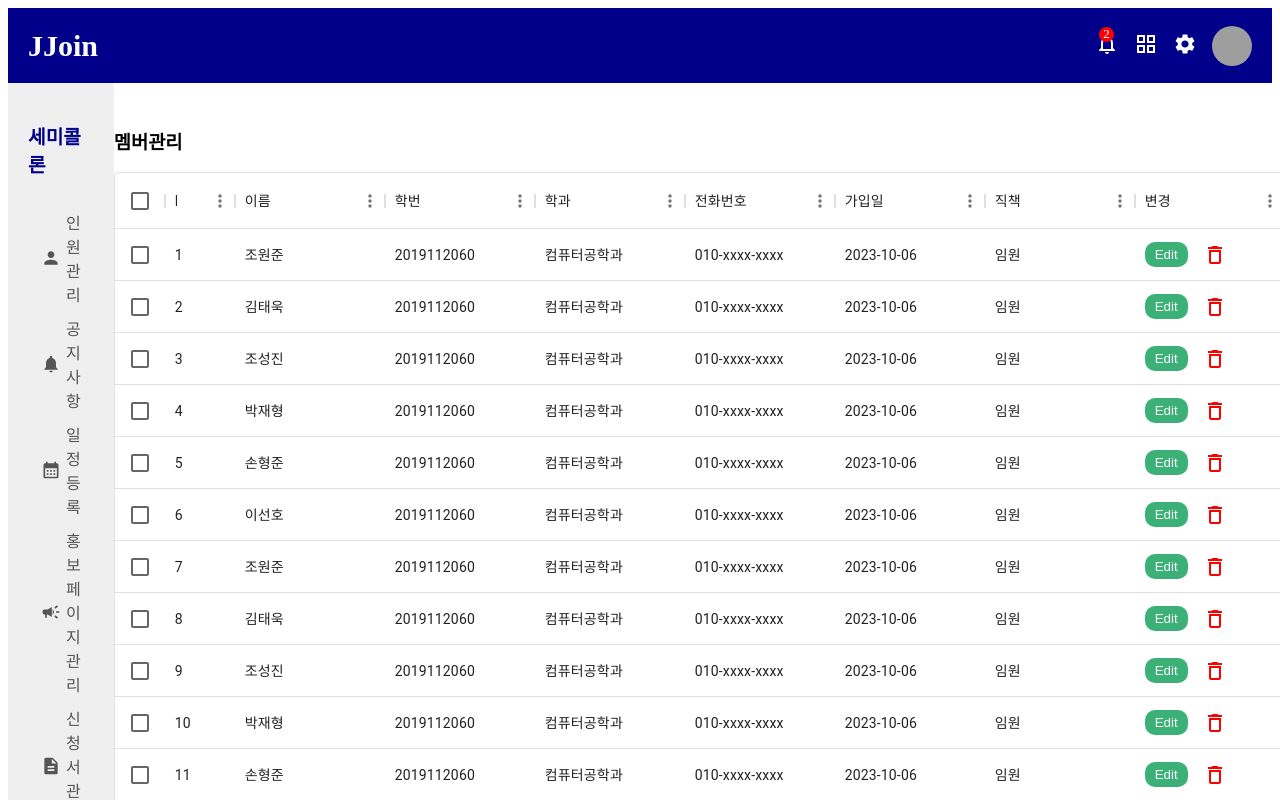
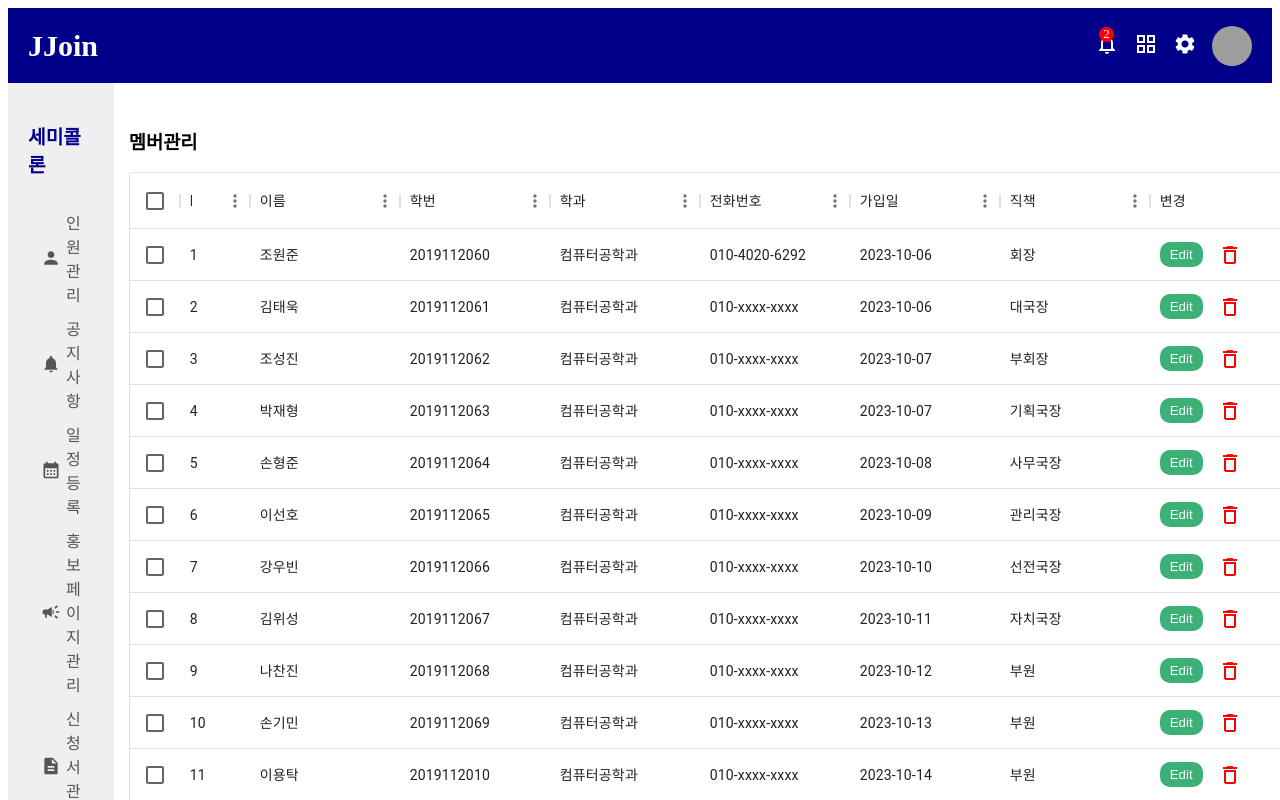
Before and after one commit to In-lyeog-sa-mu-so/jjoin-web, a React (Create React App) app: page /users in a window 1280 px wide. Shown: the top 800 px of the page. Built offline with nearby package versions, Linux system fonts and the light colour scheme; grey boxes are pictures that could not be loaded.

Commit message:
feat: 신청서 폼 기능 추가

```diff
--- a/src/App.js
+++ b/src/App.js
@@ -11,6 +11,7 @@ import DecorateUpdatePage from "./pages/decorate/DecorateUpdatePage";
 import Home from './pages/home/Home';
 import UserList from "./pages/userList/UserList";
 import ReactCalendar from "./pages/calendar/Calendar";
+import ApplicationForm from "./pages/apply/ApplicationForm";
 import { BrowserRouter as Router, Routes, Route } from 'react-router-dom';
 
 function App() {
@@ -29,6 +30,7 @@ function App() {
                     <Route exact path="/" element={<Home />} />
                     <Route path="/users" element={<UserList/>} />
                     <Route path="/calendar" element={<ReactCalendar/>} />
+                    <Route path="/apply" element={<ApplicationForm/>} />
                 </Routes>
             </div>
         </Router>
--- a/src/components/sidebar/Sidebar.jsx
+++ b/src/components/sidebar/Sidebar.jsx
@@ -45,7 +45,7 @@ const clubs = [
                 </li>
                 <li className="sidebarListItem">
                     <DescriptionIcon className="sidebarIcon" />
-                    신청서 관리
+                    <Link to="/apply">신청서 관리</Link>
                 </li>
             </ul>
           </div>
--- a/src/components/topbar/Topbar.jsx
+++ b/src/components/topbar/Topbar.jsx
@@ -3,13 +3,14 @@ import './topbar.css'
 import NotificationsNoneIcon from '@mui/icons-material/NotificationsNone';
 import GridViewIcon from '@mui/icons-material/GridView';
 import SettingsIcon from '@mui/icons-material/Settings';
+import { Link } from "react-router-dom";
 
 export default function Topbar() {
     return (
         <div className="topbar">
             <div className="topbarWrapper">
                 <div className="topLeft">
-                    <span className="logo">JJoin</span>
+                    <Link to="/"><span className="logo">JJoin</span></Link>
                 </div>
                 <div className="topRight">
                     {/* topbarIcon */}
--- a/src/components/topbar/topbar.css
+++ b/src/components/topbar/topbar.css
@@ -21,6 +21,11 @@
     font-size: 30px;
     color: white;
     cursor: pointer;
+}
+
+.topLeft a {
+    color: inherit;  /* 글자 색상을 상위 요소와 동일하게 설정 */
+    text-decoration: none;  /* 밑줄 제거 */
 }
 
 .topbarIconContainer {
--- a/src/dummyData.js
+++ b/src/dummyData.js
@@ -1,20 +1,21 @@
 export const userRows = [
-    { id: 1, name: "조원준", student_id: '2019112060', department: '컴퓨터공학과', phone: '010-xxxx-xxxx', join_date: '2023-10-06', user_type: '임원'},
-    { id: 2, name: "김태욱", student_id: '2019112060', department: '컴퓨터공학과', phone: '010-xxxx-xxxx', join_date: '2023-10-06', user_type: '임원'},
-    { id: 3, name: "조성진", student_id: '2019112060', department: '컴퓨터공학과', phone: '010-xxxx-xxxx', join_date: '2023-10-06', user_type: '임원'},
-    { id: 4, name: "박재형", student_id: '2019112060', department: '컴퓨터공학과', phone: '010-xxxx-xxxx', join_date: '2023-10-06', user_type: '임원'},
-    { id: 5, name: "손형준", student_id: '2019112060', department: '컴퓨터공학과', phone: '010-xxxx-xxxx', join_date: '2023-10-06', user_type: '임원'},
-    { id: 6, name: "이선호", student_id: '2019112060', department: '컴퓨터공학과', phone: '010-xxxx-xxxx', join_date: '2023-10-06', user_type: '임원'},
-    { id: 7, name: "조원준", student_id: '2019112060', department: '컴퓨터공학과', phone: '010-xxxx-xxxx', join_date: '2023-10-06', user_type: '임원'},
-    { id: 8, name: "김태욱", student_id: '2019112060', department: '컴퓨터공학과', phone: '010-xxxx-xxxx', join_date: '2023-10-06', user_type: '임원'},
-    { id: 9, name: "조성진", student_id: '2019112060', department: '컴퓨터공학과', phone: '010-xxxx-xxxx', join_date: '2023-10-06', user_type: '임원'},
-    { id: 10, name: "박재형", student_id: '2019112060', department: '컴퓨터공학과', phone: '010-xxxx-xxxx', join_date: '2023-10-06', user_type: '임원'},
-    { id: 11, name: "손형준", student_id: '2019112060', department: '컴퓨터공학과', phone: '010-xxxx-xxxx', join_date: '2023-10-06', user_type: '임원'},
-    { id: 12, name: "이선호", student_id: '2019112060', department: '컴퓨터공학과', phone: '010-xxxx-xxxx', join_date: '2023-10-06', user_type: '임원'},
-    { id: 13, name: "조원준", student_id: '2019112060', department: '컴퓨터공학과', phone: '010-xxxx-xxxx', join_date: '2023-10-06', user_type: '임원'},
-    { id: 14, name: "김태욱", student_id: '2019112060', department: '컴퓨터공학과', phone: '010-xxxx-xxxx', join_date: '2023-10-06', user_type: '임원'},
-    { id: 15, name: "조성진", student_id: '2019112060', department: '컴퓨터공학과', phone: '010-xxxx-xxxx', join_date: '2023-10-06', user_type: '임원'},
-    { id: 16, name: "박재형", student_id: '2019112060', department: '컴퓨터공학과', phone: '010-xxxx-xxxx', join_date: '2023-10-06', user_type: '임원'},
-    { id: 17, name: "손형준", student_id: '2019112060', department: '컴퓨터공학과', phone: '010-xxxx-xxxx', join_date: '2023-10-06', user_type: '임원'},
-    { id: 18, name: "이선호", student_id: '2019112060', department: '컴퓨터공학과', phone: '010-xxxx-xxxx', join_date: '2023-10-06', user_type: '임원'},
+    { id: 1, name: "조원준", student_id: '2019112060', department: '컴퓨터공학과', phone: '010-4020-6292', join_date: '2023-10-06', user_type: '회장'},
+    { id: 2, name: "김태욱", student_id: '2019112061', department: '컴퓨터공학과', phone: '010-xxxx-xxxx', join_date: '2023-10-06', user_type: '대국장'},
+    { id: 3, name: "조성진", student_id: '2019112062', department: '컴퓨터공학과', phone: '010-xxxx-xxxx', join_date: '2023-10-07', user_type: '부회장'},
+    { id: 4, name: "박재형", student_id: '2019112063', department: '컴퓨터공학과', phone: '010-xxxx-xxxx', join_date: '2023-10-07', user_type: '기획국장'},
+    { id: 5, name: "손형준", student_id: '2019112064', department: '컴퓨터공학과', phone: '010-xxxx-xxxx', join_date: '2023-10-08', user_type: '사무국장'},
+    { id: 6, name: "이선호", student_id: '2019112065', department: '컴퓨터공학과', phone: '010-xxxx-xxxx', join_date: '2023-10-09', user_type: '관리국장'},
+    { id: 7, name: "강우빈", student_id: '2019112066', department: '컴퓨터공학과', phone: '010-xxxx-xxxx', join_date: '2023-10-10', user_type: '선전국장'},
+    { id: 8, name: "김위성", student_id: '2019112067', department: '컴퓨터공학과', phone: '010-xxxx-xxxx', join_date: '2023-10-11', user_type: '자치국장'},
+    { id: 9, name: "나찬진", student_id: '2019112068', department: '컴퓨터공학과', phone: '010-xxxx-xxxx', join_date: '2023-10-12', user_type: '부원'},
+    { id: 10, name: "손기민", student_id: '2019112069', department: '컴퓨터공학과', phone: '010-xxxx-xxxx', join_date: '2023-10-13', user_type: '부원'},
+    { id: 11, name: "이용탁", student_id: '2019112010', department: '컴퓨터공학과', phone: '010-xxxx-xxxx', join_date: '2023-10-14', user_type: '부원'},
+    { id: 12, name: "정구연", student_id: '2019112011', department: '컴퓨터공학과', phone: '010-xxxx-xxxx', join_date: '2023-10-15', user_type: '부원'},
+    { id: 13, name: "차재식", student_id: '2019112012', department: '컴퓨터공학과', phone: '010-xxxx-xxxx', join_date: '2023-10-16', user_type: '부원'},
+    { id: 14, name: "이태규", student_id: '2019112013', department: '컴퓨터공학과', phone: '010-xxxx-xxxx', join_date: '2023-10-17', user_type: '부원'},
+    { id: 15, name: "김도훈", student_id: '2019112014', department: '컴퓨터공학과', phone: '010-xxxx-xxxx', join_date: '2023-10-18', user_type: '부원'},
+    { id: 16, name: "김동훈", student_id: '2019112015', department: '컴퓨터공학과', phone: '010-xxxx-xxxx', join_date: '2023-10-19', user_type: '부원'},
+    { id: 17, name: "이형준", student_id: '2019112016', department: '컴퓨터공학과', phone: '010-xxxx-xxxx', join_date: '2023-10-20', user_type: '부원'},
+    { id: 18, name: "한상민", student_id: '2019112017', department: '컴퓨터공학과', phone: '010-xxxx-xxxx', join_date: '2023-10-21', user_type: '부원'},
+    { id: 19, name: "김건우", student_id: '2019112018', department: '컴퓨터공학과', phone: '010-xxxx-xxxx', join_date: '2023-10-22', user_type: '부원'},
 ]
--- /dev/null
+++ b/src/pages/apply/ApplicationForm.jsx
@@ -0,0 +1,81 @@
+import React, { useState } from 'react';
+
+export default function ApplicationForm() {
+    const [fields, setFields] = useState([
+        { name: '', student_id: '', department: '', phone: '' },
+    ]);
+
+    const addField = () => {
+        setFields([...fields, { name: '', student_id: '', department: '', phone: '' }]);
+    };
+
+    const deleteField = (index) => {
+        const newFields = [...fields];
+        newFields.splice(index, 1);
+        setFields(newFields);
+    };
+
+    const createApplication = () => {
+        // 여기에서 만들기 버튼을 눌렀을 때의 동작을 구현합니다.
+        // fields 배열을 이용하여 폼 데이터를 처리하고 신청서를 생성하는 로직을 추가합니다.
+    };
+
+    const clearFields = () => {
+        setFields([{ name: '', student_id: '', department: '', phone: '' }]);
+    };
+
+    return (
+        <div>
+        {fields.map((field, index) => (
+            <div key={index}>
+            <input
+                type="text"
+                placeholder="이름"
+                value={field.name}
+                onChange={(e) => {
+                    const newFields = [...fields];
+                    newFields[index].name = e.target.value;
+                    setFields(newFields);
+                }}
+            />
+            <input
+                type="text"
+                placeholder="학번"
+                value={field.student_id}
+                onChange={(e) => {
+                const newFields = [...fields];
+                newFields[index].student_id = e.target.value;
+                setFields(newFields);
+                }}
+            />
+            <input
+                type="text"
+                placeholder="학과"
+                value={field.department}
+                onChange={(e) => {
+                const newFields = [...fields];
+                newFields[index].department = e.target.value;
+                setFields(newFields);
+                }}
+            />
+            <input
+                type="text"
+                placeholder="전화번호"
+                value={field.phone}
+                onChange={(e) => {
+                const newFields = [...fields];
+                newFields[index].phone = e.target.value;
+                setFields(newFields);
+                }}
+            />
+            {index > 0 && (
+                <button onClick={() => deleteField(index)}>삭제</button>
+            )}
+            </div>
+            ))}
+            <button onClick={addField}>필드 추가</button>
+            <button onClick={createApplication}>만들기</button>
+            <button onClick={clearFields}>취소</button>
+        </div>
+    );
+}
--- a/src/pages/home/Home.jsx
+++ b/src/pages/home/Home.jsx
@@ -2,5 +2,8 @@ import React from "react";
 import './home.css'
 
 export default function Home() {
-    return <div className="home">home</div>
+    return (
+        <><div className="club">동아리 관리자</div>
+        <div className="service">서비스 관리자</div></>
+    );
 }
--- a/src/pages/userList/userList.css
+++ b/src/pages/userList/userList.css
@@ -1,5 +1,6 @@
 .userList {
     flex: 4;
+    margin: 15px;
 }
 
 .userListEdit {
```
